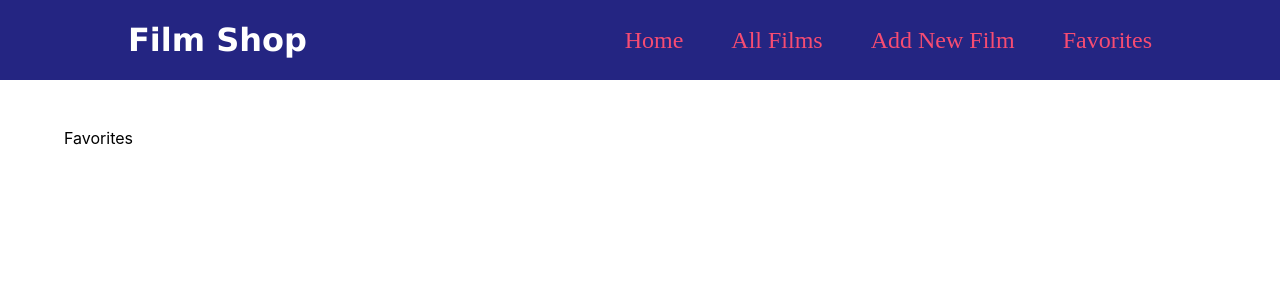
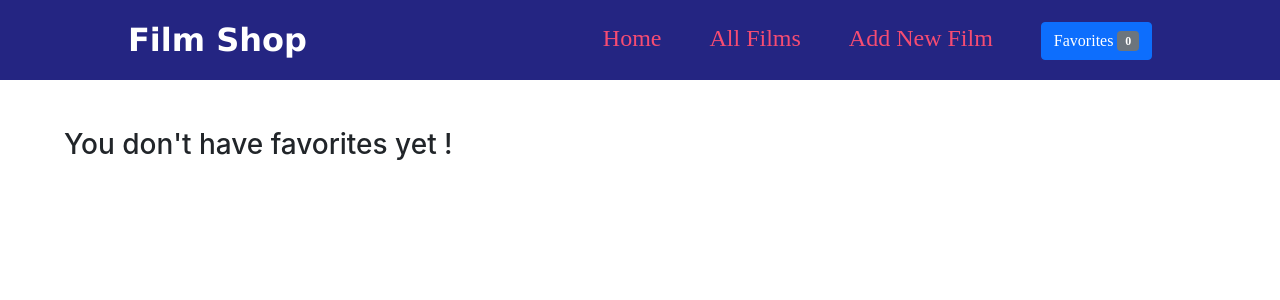
Before and after one commit to n2sy/App-2-react, a React (Create React App) app: page /favorites in a window 1280 px wide. Shown: the top 300 px of the page. Built offline with nearby package versions, Linux system fonts and the light colour scheme.

Commit message:
add favorites context

```diff
--- a/public/index.html
+++ b/public/index.html
@@ -1,31 +1,27 @@
 <!DOCTYPE html>
 <html lang="en">
+
 <head>
   <meta charset="utf-8" />
   <link rel="icon" href="%PUBLIC_URL%/favicon.ico" />
   <meta name="viewport" content="width=device-width, initial-scale=1" />
   <meta name="theme-color" content="#000000" />
-    <meta
-      name="description"
-      content="Web site created using create-react-app"
-    />
+  <meta name="description" content="Web site created using create-react-app" />
   <link rel="apple-touch-icon" href="%PUBLIC_URL%/logo192.png" />
   <!--
       manifest.json provides metadata used when your web app is installed on a
       user's mobile device or desktop. See https://developers.google.com/web/fundamentals/web-app-manifest/
     -->
   <link rel="manifest" href="%PUBLIC_URL%/manifest.json" />
-    <!--
-      Notice the use of %PUBLIC_URL% in the tags above.
-      It will be replaced with the URL of the `public` folder during the build.
-      Only files inside the `public` folder can be referenced from the HTML.
-
-      Unlike "/favicon.ico" or "favicon.ico", "%PUBLIC_URL%/favicon.ico" will
-      work correctly both with client-side routing and a non-root public URL.
-      Learn how to configure a non-root public URL by running `npm run build`.
-    -->
+  <link rel="stylesheet" href="https://cdn.jsdelivr.net/npm/bootstrap@5.1.3/dist/css/bootstrap.min.css"
+    integrity="sha384-1BmE4kWBq78iYhFldvKuhfTAU6auU8tT94WrHftjDbrCEXSU1oBoqyl2QvZ6jIW3" crossorigin="anonymous">
+  <!-- Notice the use of %PUBLIC_URL% in the tags above. It will be replaced with the URL of the `public` folder
+    during the build. Only files inside the `public` folder can be referenced from the HTML. Unlike "/favicon.ico"
+    or "favicon.ico" , "%PUBLIC_URL%/favicon.ico" will work correctly both with client-side routing and a non-root
+    public URL. Learn how to configure a non-root public URL by running `npm run build`. -->
   <title>React App</title>
 </head>
+
 <body>
   <noscript>You need to enable JavaScript to run this app.</noscript>
   <div id="root"></div>
@@ -40,4 +36,5 @@
       To create a production bundle, use `npm run build` or `yarn build`.
     -->
 </body>
+
 </html>
--- a/src/Views/Favorites.js
+++ b/src/Views/Favorites.js
@@ -1,6 +1,15 @@
+import { useContext } from "react";
+import FilmList from "../components/FilmList";
+import { FavContext } from "../store/favorites-context";
+
 function Favorites() {
+
+    const FavCtx = useContext(FavContext);
     return (
-        <div>Favorites</div>
+        <div>
+            {FavCtx.nbFavorites ? <FilmList listOfFilms={FavCtx.favorites}></FilmList> :
+                <h3>You don't have favorites yet !</h3>}
+        </div >
     )
 }
 
--- a/src/components/FilmItem.js
+++ b/src/components/FilmItem.js
@@ -8,9 +8,6 @@ function FilmItem(props) {
     const FavCtx = useContext(FavContext);
     //  let contentBtn = '';
 
-
-
-
     function favHandler() {
         if (!FavCtx.isFavorite(props.oneFilm.id)) {
             FavCtx.addToFavorites(props.oneFilm);
@@ -20,6 +17,7 @@ function FilmItem(props) {
             FavCtx.removeFromFavorites(props.oneFilm.id);
             //   contentBtn = "To Favorites";
         }
+        console.log(FavCtx.favorites);
     }
     return (
         <Card>
--- a/src/components/navbar.js
+++ b/src/components/navbar.js
@@ -1,7 +1,10 @@
+import { useContext } from "react";
 import { Link } from "react-router-dom";
 import classes from './navbar.module.css';
+import { FavContext } from '../store/favorites-context';
 
 function NavBar() {
+    const FavC = useContext(FavContext);
     return (
         <header className={classes.header}>
             <div className={classes.logo}>Film Shop</div>
@@ -11,7 +14,9 @@ function NavBar() {
                         <Link to="/">Home</Link></li>
                     <li><Link to="/allfilms">All Films</Link></li>
                     <li><Link to="/newfilm">Add New Film</Link></li>
-                    <li><Link to="/favorites">Favorites</Link></li>
+                    <li><Link to="/favorites"><button type="button" class="btn btn-primary">
+                        Favorites <span class="badge bg-secondary">{FavC.nbFavorites}</span>
+                    </button></Link></li>
                 </ul>
             </nav>
         </header>
--- a/src/store/favorites-context.js
+++ b/src/store/favorites-context.js
@@ -38,9 +38,6 @@ function FavoritesContextProvider(props) {
         isFavorite: isFaovrite
     }
 
-
-
-
     return (
         <FavContext.Provider value={context}>
             {props.children}
```
Lines whose indentation alone changed are shown as unchanged.
